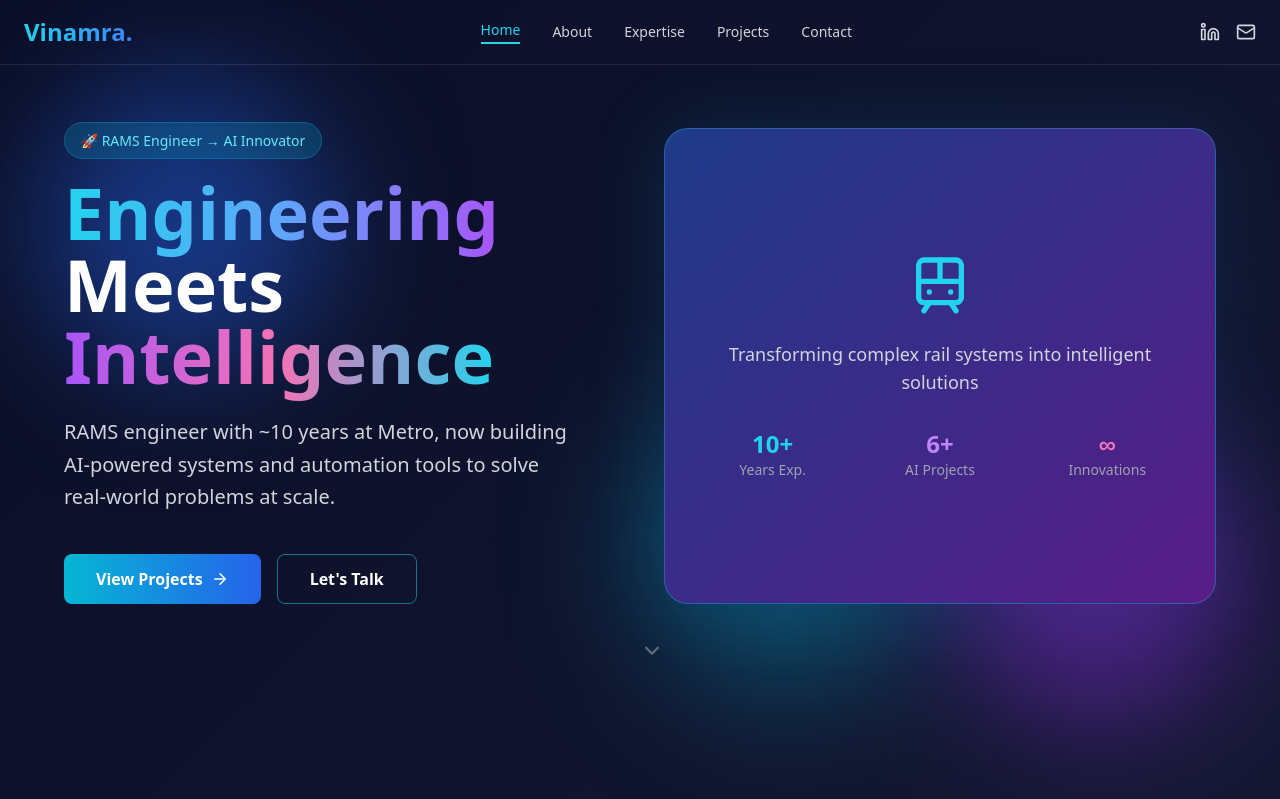
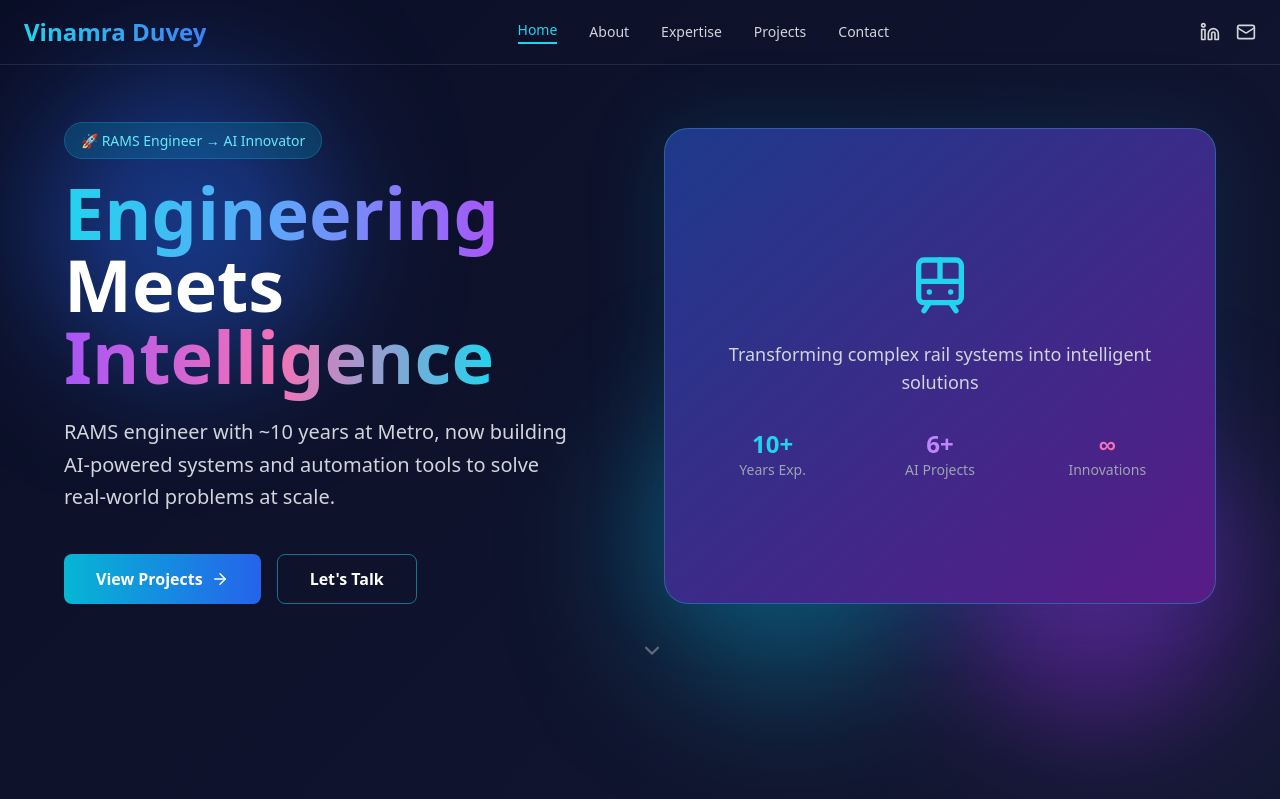
Before and after one commit to oculanet/vinamra, a React (Vite) app: page / in a window 1280 px wide. Shown: the top 799 px of the page. Built offline with nearby package versions, Linux system fonts and the light colour scheme.

Commit message:
Update Portfolio.jsx

```diff
--- a/src/pages/Portfolio.jsx
+++ b/src/pages/Portfolio.jsx
@@ -166,7 +166,7 @@ const Portfolio = () => {
       <nav className={`fixed top-0 w-full z-50 transition-all duration-300 ${scrollY > 50 ? 'backdrop-blur-md bg-black bg-opacity-50' : 'bg-transparent'} border-b border-white border-opacity-10`}>
         <div className="max-w-7xl mx-auto px-6 py-4 flex justify-between items-center">
           <div className="text-2xl font-bold bg-gradient-to-r from-cyan-400 to-blue-500 bg-clip-text text-transparent">
-            Vinamra.
+            Vinamra Duvey
           </div>
           {/* Desktop nav */}
           <div className="hidden md:flex gap-8">
```
